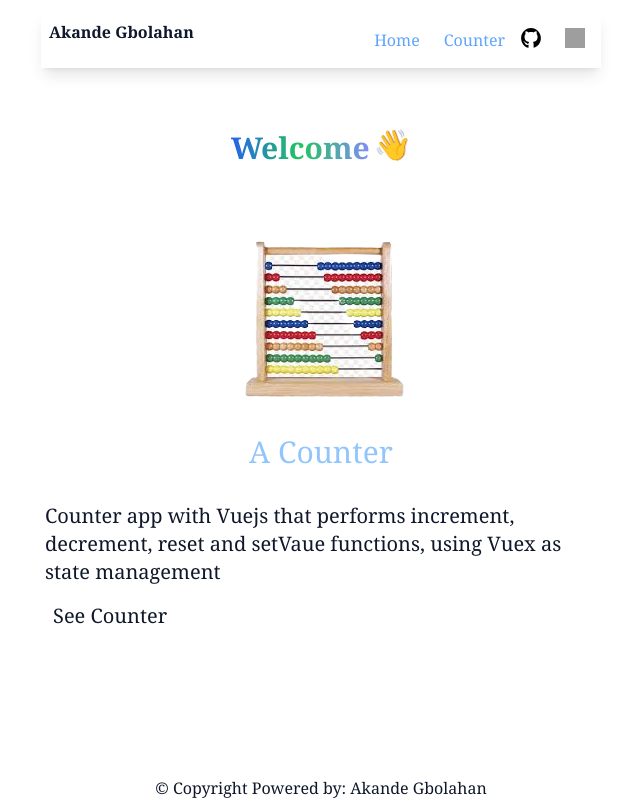
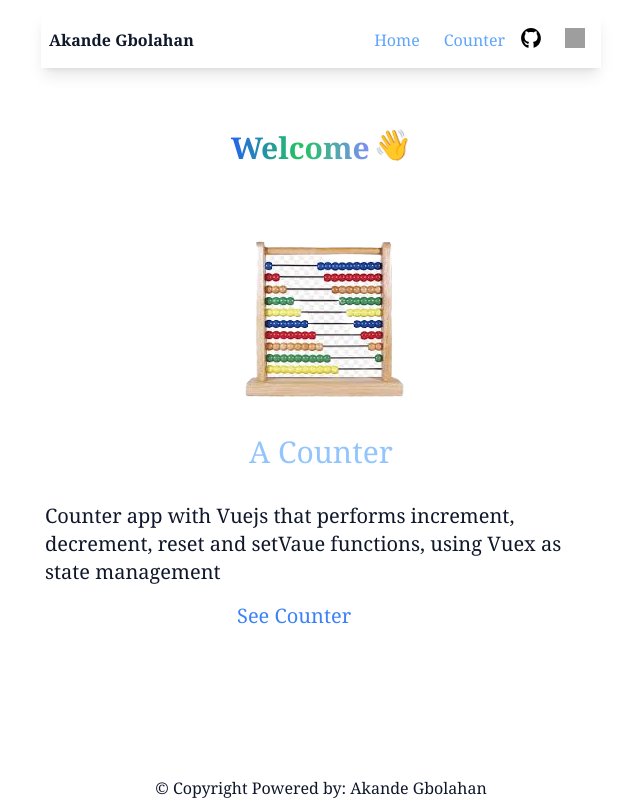
Before and after one commit to ayomide000/altschool-third-exam, a Vue app: page / in a window 1280 px wide. Shown: the whole page, without its empty margins (319-959 px from the left). Built offline with nearby package versions, Linux system fonts and the light colour scheme; grey boxes are pictures that could not be loaded.

Commit message:
updated style

```diff
--- a/src/components/NavLink.vue
+++ b/src/components/NavLink.vue
@@ -2,7 +2,7 @@
 <template>
   <!-- <NavLink/> -->
   <nav :class="style.nav">
-    <h2 :class="style.logo">Akande Gbolahan</h2>
+    <h2 :class="style.logo"><router-link to="/"> Akande Gbolahan</router-link></h2>
     <div :class="style.navLink">
    <router-link to="/" :class="style.homeLink">Home</router-link>
 
@@ -35,8 +35,8 @@ export default {
     return {
       style: {
         nav: `flex justify-between my-3 mx-2 shadow-lg dark:shadow-blue-900`,
-        logo: `font-bold p-2`,
-        navLink: `text-blue-400 p-2 flex`,
+        logo: `font-bold p-2 mt-2`,
+        navLink: `text-blue-400 p-2 flex `,
         homeLink: `mr-2 p-2 rounded-lg transition-all ease-in-out duration-500 hover:bg-slate-700 dark:hover:bg-white`,
         counterLink: `p-2  rounded-lg transition-all ease-in-out duration-500  hover:bg-slate-700 dark:hover:bg-white`,
         gitCont: `p-2 bg-transparent hover:bg-transparent rounded-lg transition-all ease-in-out duration-500  dark:hover:bg-white`,
--- a/src/views/HomePage.vue
+++ b/src/views/HomePage.vue
@@ -36,8 +36,8 @@ export default {
         imageCont: `text-3xl text-blue-300 text-center sm:mb-3 `,
         imageCounter: `mx-auto`,
         homeSect: `text-xl mt-8 sm:mb-4`,
-        homeLinkCont: `mt-4 `,
-        homeLink: `transition-all ease-in-out duration-500 hover:bg-blue-700 hover:text-white mt-2 rounded-lg p-2 dark:text-blue-500 dark:hover:bg-white dark:hover:text-blue-500`
+        homeLinkCont: `mt-4 mx-auto w-1/3`,
+        homeLink: `transition-all ease-in-out duration-500 text-blue-500 justify-center ml-auto w-11/12 hover:bg-blue-500 hover:text-white mt-2 rounded-lg p-2 dark:text-blue-500 dark:hover:bg-white dark:hover:text-blue-500`
       }
     }
   }
```
